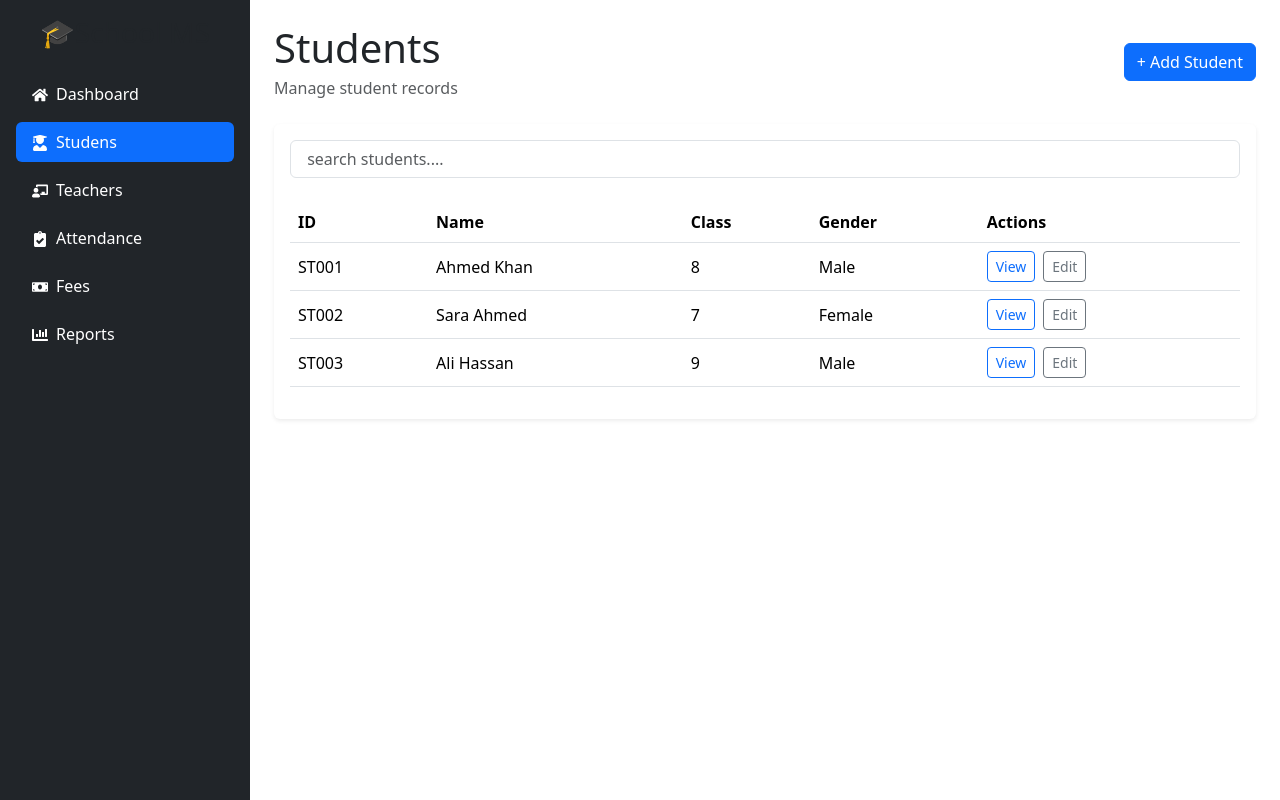
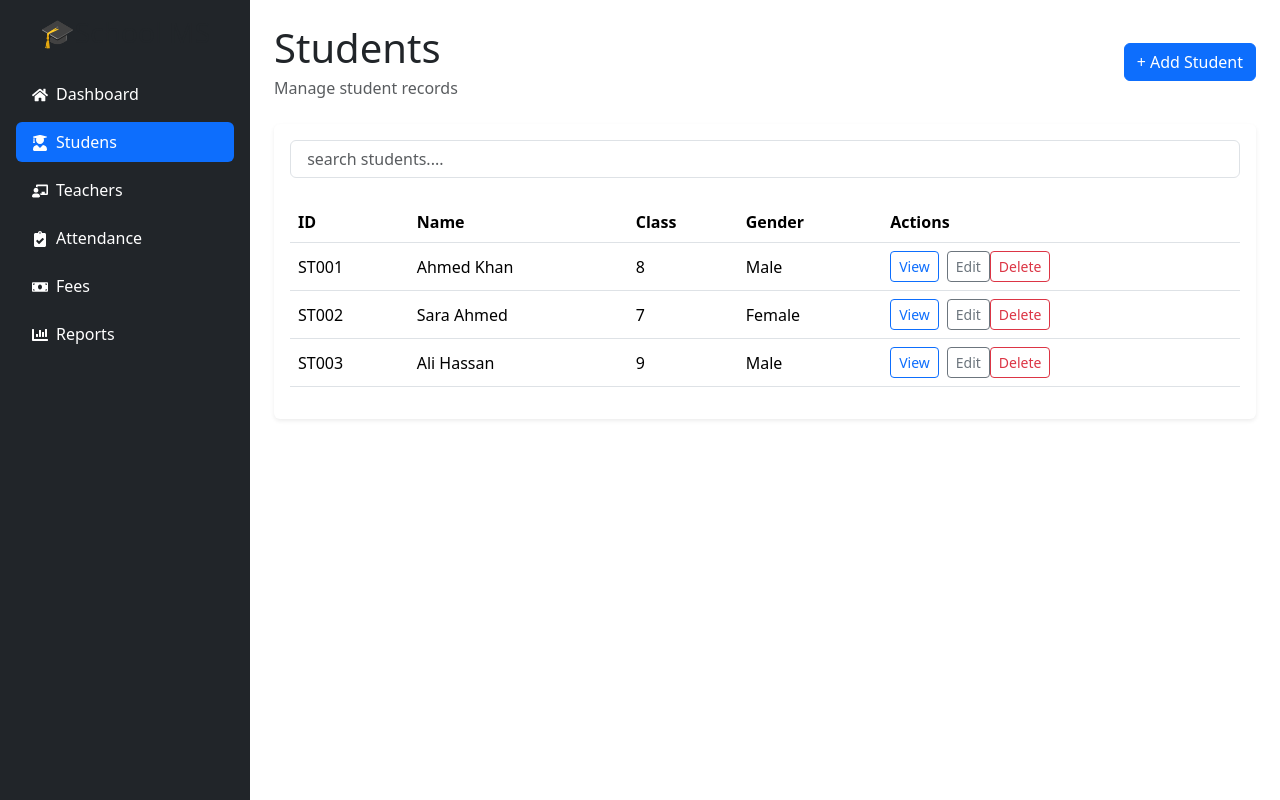
Before and after one commit to soniaamal/school-management-system, a React (Vite) app in the folder frontend/school-management-ui/: page /students in a window 1280 px wide. Built offline with nearby package versions, Linux system fonts and the light colour scheme.

Commit message:
Add student delete functionality

```diff
--- a/frontend/school-management-ui/src/pages/Students.jsx
+++ b/frontend/school-management-ui/src/pages/Students.jsx
@@ -108,6 +108,22 @@ function Students() {
             gender: student.gender,
         }),
             setShowForm(true);
+    };
+
+    const handleDeleteStudent = (studentId) => {
+        const confirmDelete = window.confirm(
+            "Are you sure you want to delete this student?"
+        );
+
+        if (!confirmDelete) {
+            return;
+        }
+
+        const updatedStudents = students.filter(
+            (student) => student.id !== studentId
+        );
+
+        setStudents(updatedStudents);
     };
 
     const filteredStudents = students.filter((students) =>
@@ -309,6 +325,13 @@ function Students() {
                             >
                           Edit
                         </button>
+
+                        <button
+                            className="btn btn-sm btn-outline-danger me-2"
+                            onClick={() => handleDeleteStudent(student.id)}
+                            >
+                        Delete
+                        </button>
                     </td>
 
                   </tr>
```
Lines whose indentation alone changed are shown as unchanged.
